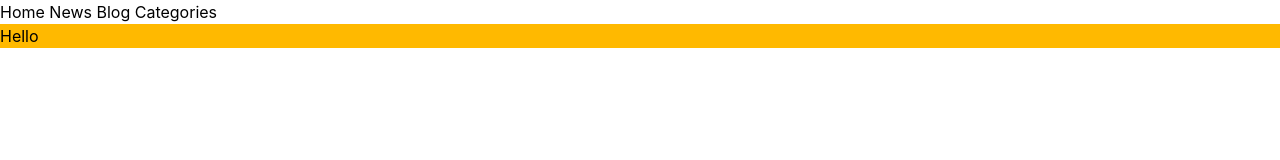
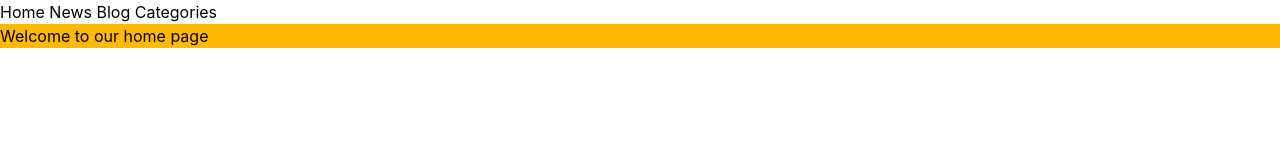
Before and after one commit to web-design-project-G6/techpulse-news-blog, a website built with Vite: page index.html in a window 1280 px wide. Built offline with nearby package versions, Linux system fonts and the light colour scheme.

Commit message:
make change for design website

```diff
--- a/index.html
+++ b/index.html
@@ -11,7 +11,7 @@
     <a href="./pages/news.html">News</a>
     <a href="./pages/Blog.html">Blog</a>
     <a href="./pages/categories.html">Categories</a>
-    <h1 class="bg-amber-400">Hello</h1>
+    <h1 class="bg-amber-400">Welcome to our home page</h1>
     <script type="module" src="/src/main.ts"></script>
   </body>
 </html>
```
